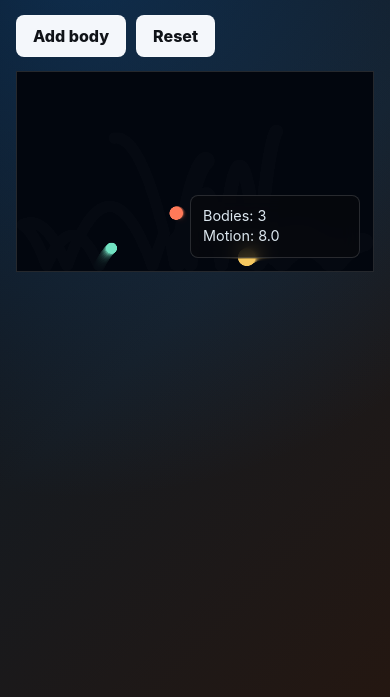
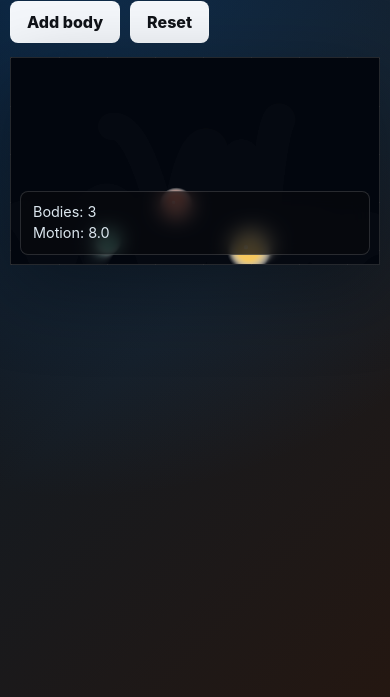
Before and after one commit to Yagiz-D-Ekrem-Dolar/orbital-drift-lab, a plain HTML site: page index.html in a window 390 px wide. Shown: the part 147-844 px from the top of the page. Drawn offline with Linux system fonts and the light colour scheme.

Commit message:
Polish the orbital lab visuals

```diff
--- a/app.js
+++ b/app.js
@@ -62,9 +62,25 @@ function stepParticle(particle) {
 }
 
 function drawParticle(particle) {
-  ctx.fillStyle = particle.color;
+  const glow = ctx.createRadialGradient(
+    particle.x,
+    particle.y,
+    0,
+    particle.x,
+    particle.y,
+    particle.radius * 2.4
+  );
+  glow.addColorStop(0, particle.color);
+  glow.addColorStop(0.46, particle.color);
+  glow.addColorStop(1, "rgba(255, 255, 255, 0)");
+  ctx.fillStyle = glow;
   ctx.beginPath();
-  ctx.arc(particle.x, particle.y, particle.radius, 0, Math.PI * 2);
+  ctx.arc(particle.x, particle.y, particle.radius * 2.4, 0, Math.PI * 2);
+  ctx.fill();
+
+  ctx.fillStyle = "#fff9ea";
+  ctx.beginPath();
+  ctx.arc(particle.x - particle.radius * 0.28, particle.y - particle.radius * 0.28, particle.radius * 0.24, 0, Math.PI * 2);
   ctx.fill();
 }
 
--- a/style.css
+++ b/style.css
@@ -81,7 +81,12 @@ canvas {
   width: 100%;
   aspect-ratio: 16 / 9;
   border: 1px solid rgba(255, 255, 255, 0.12);
-  background: #070a10;
+  background:
+    linear-gradient(rgba(255, 255, 255, 0.045) 1px, transparent 1px),
+    linear-gradient(90deg, rgba(255, 255, 255, 0.045) 1px, transparent 1px),
+    #070a10;
+  background-size: 48px 48px;
+  box-shadow: 0 24px 80px rgba(0, 0, 0, 0.36);
   cursor: crosshair;
 }
 
@@ -99,3 +104,17 @@ canvas {
   line-height: 1.45;
   backdrop-filter: blur(10px);
 }
+
+@media (max-width: 640px) {
+  .shell {
+    width: min(100vw - 20px, 1100px);
+    padding: 18px 0;
+  }
+
+  #stats {
+    left: 10px;
+    right: 10px;
+    bottom: 10px;
+    min-width: 0;
+  }
+}
```
